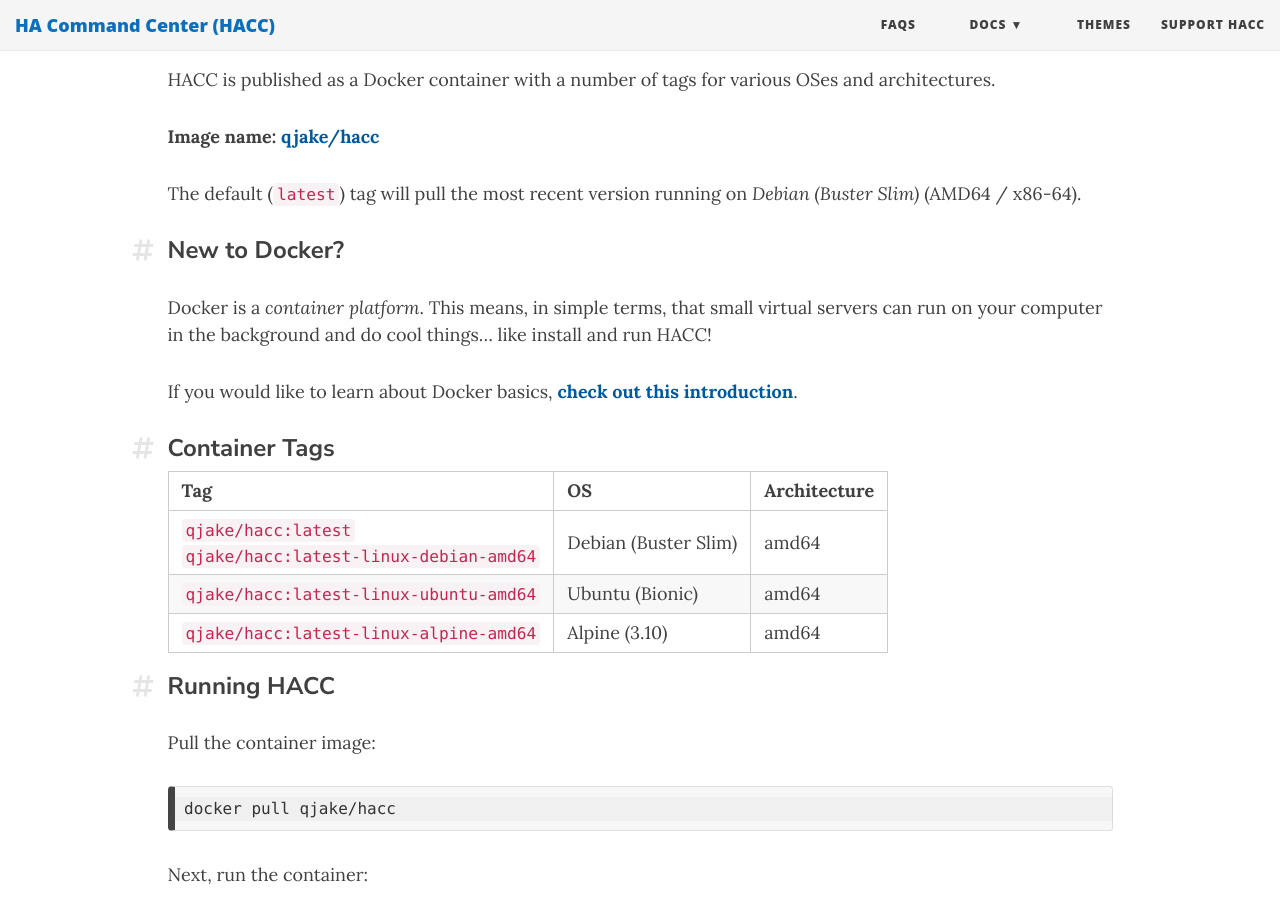
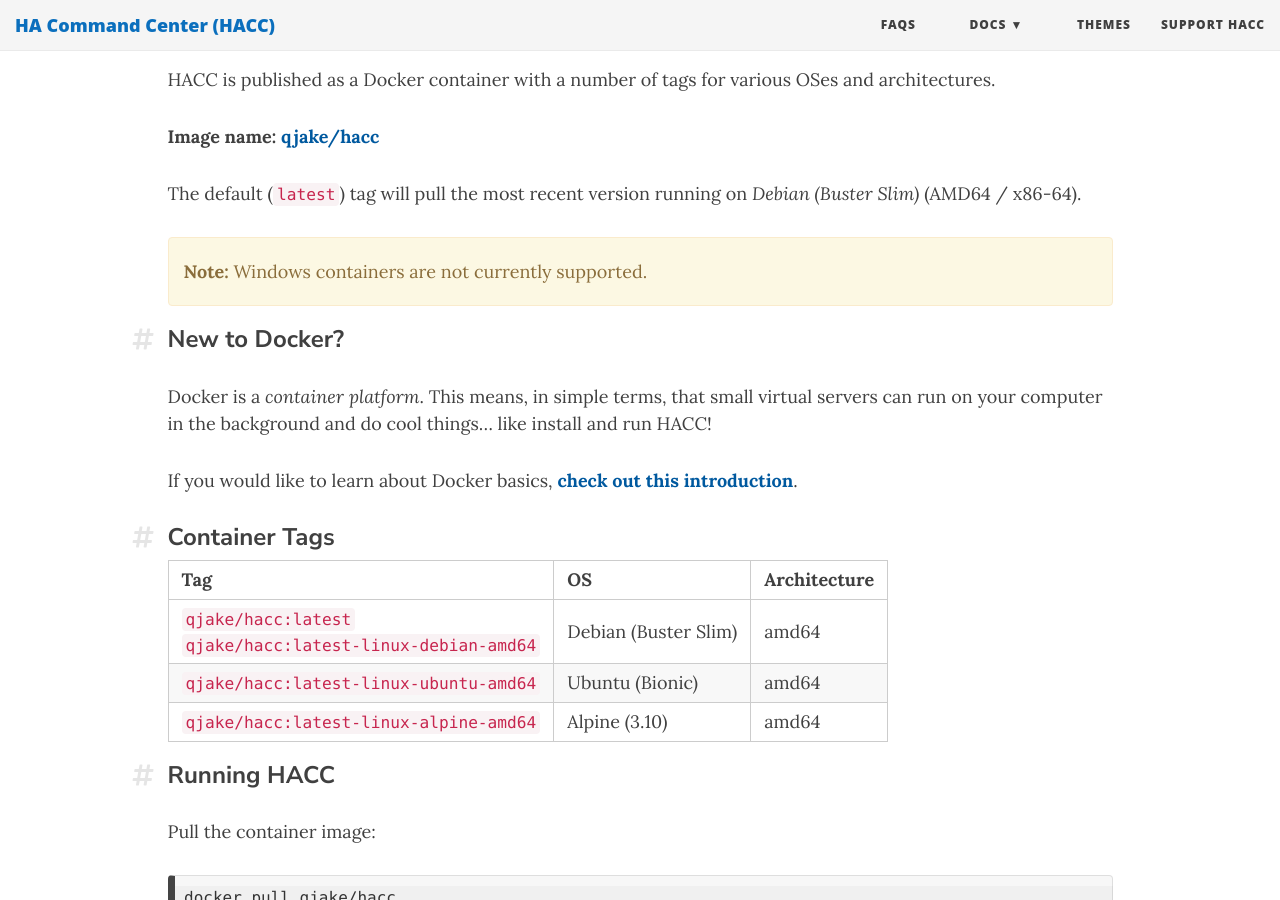
Before and after one commit to qJake/hacc.dev, a Jekyll site: the page built from install.md, in a window 1280 px wide and 900 px high, scrolled down 954 px. Built offline with Jekyll 4.4.1, drawn with Linux system fonts in a browser that asks for light colours; nearby versions of some CDN libraries.

Commit message:
Add windows container note

```diff
--- a/install.md
+++ b/install.md
@@ -19,6 +19,10 @@
 **Image name: [qjake/hacc](https://hub.docker.com/r/qjake/hacc/tags){:target="_blank"}{:rel="nofollow"}**
 
 The default (`latest`) tag will pull the most recent version running on *Debian (Buster Slim)* (AMD64 / x86-64).
+
+<div class="alert alert-warning" role="alert">
+    <p><b>Note:</b> Windows containers are not currently supported.</p>
+</div>
 
 ### New to Docker?
 
```
